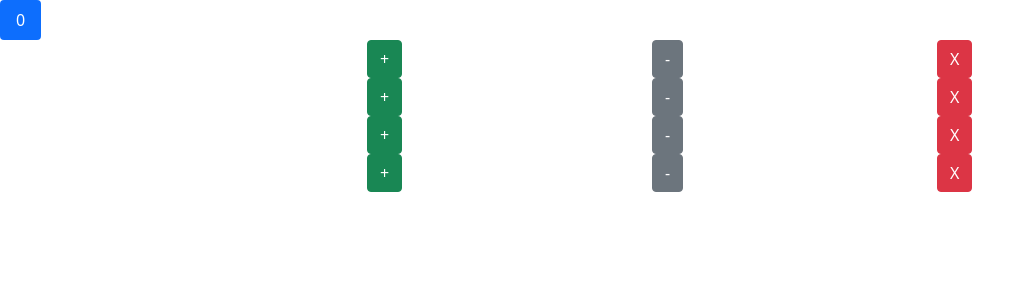
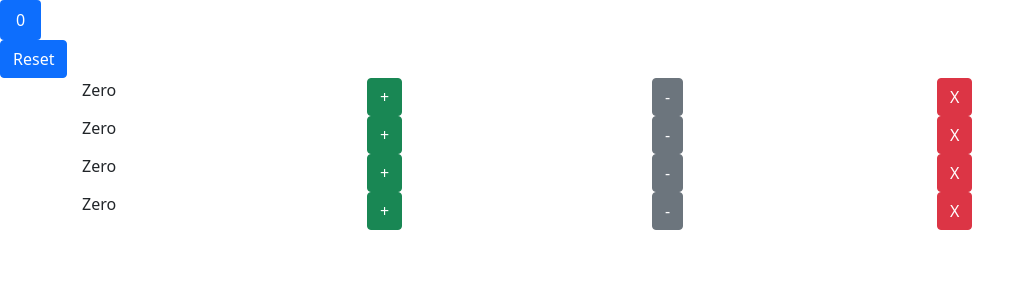
Before and after one commit to studymadara/first-react-app, a React (Create React App) app: page / in a window 1280 px wide. Shown: the top 300 px of the page, without its empty margins (0-1035 px from the left). Built offline with nearby package versions, Linux system fonts and the light colour scheme.

Commit message:
fixed single source of truth

```diff
--- a/src/components/counter.jsx
+++ b/src/components/counter.jsx
@@ -13,7 +13,7 @@ class Counter extends Component
                 <div className="container">
                     <div className="row">
                         <div className="col">
-                        {this.renderConditionalSpan}
+                        {this.renderConditionalSpan()}
                         </div>
                         <div className="col">
                         <button className="btn btn-success" onClick={()=>this.props.addCount(this.props.counter.id)}>+</button>
@@ -36,11 +36,11 @@ class Counter extends Component
     {
         if(this.props.counter.value===0)
         {
-            return <span className="badge badge-pill badge-primary">Zero</span>
+            return <span className="">Zero</span>
         }
         else
         {
-            return <span className="badge badge-pill badge-primary">{this.props.counter.value}</span>
+            return <span className="">{this.props.counter.value}</span>
         }
     }
 }
--- a/src/components/mainCounter.jsx
+++ b/src/components/mainCounter.jsx
@@ -15,18 +15,23 @@ class MainCounter extends Component
 
     addCount = (id) =>
     {
-        console.log(id,'THIS IS GETTING CALLED');
-        let newCounter=this.state.counters.map(function (counter)
+        let newCounter=this.state.counters.map((counter) =>
                                             {
                                                 if(counter.id===id)
                                                     counter.value++
+                                                return counter;
                                             });
         this.setState({counters:newCounter});
     }
 
     subCount = (id) =>
     {
-        let counters=this.state.counters.map((counter)=>{if(counter.id===id)counter.value--});
+        let counters=this.state.counters.map((counter)=>
+        {
+            if(counter.id===id)
+                counter.value--
+            return counter;
+        });
         this.setState({counters});
     }
 
@@ -38,7 +43,11 @@ class MainCounter extends Component
 
     resetCount = () =>
     {
-        let counters=this.state.counters.map((counter)=>counter.value=0);
+        let counters=this.state.counters.map((counter)=>
+        {
+            counter.value=0
+            return counter;
+        });
         this.setState({counters});
     }
 
@@ -46,6 +55,7 @@ class MainCounter extends Component
     {
         return (<React.Fragment>
                 <NavBar allCount={this.state.counters.filter((counter)=>counter.value!==0).length}></NavBar>
+                <button className="btn btn-primary" onClick={()=>this.resetCount()}>Reset</button>
                 {this.state.counters.map((c) => (<Counter
                                                             key={c.id}
                                                             addCount={()=>this.addCount(c.id)}
```
